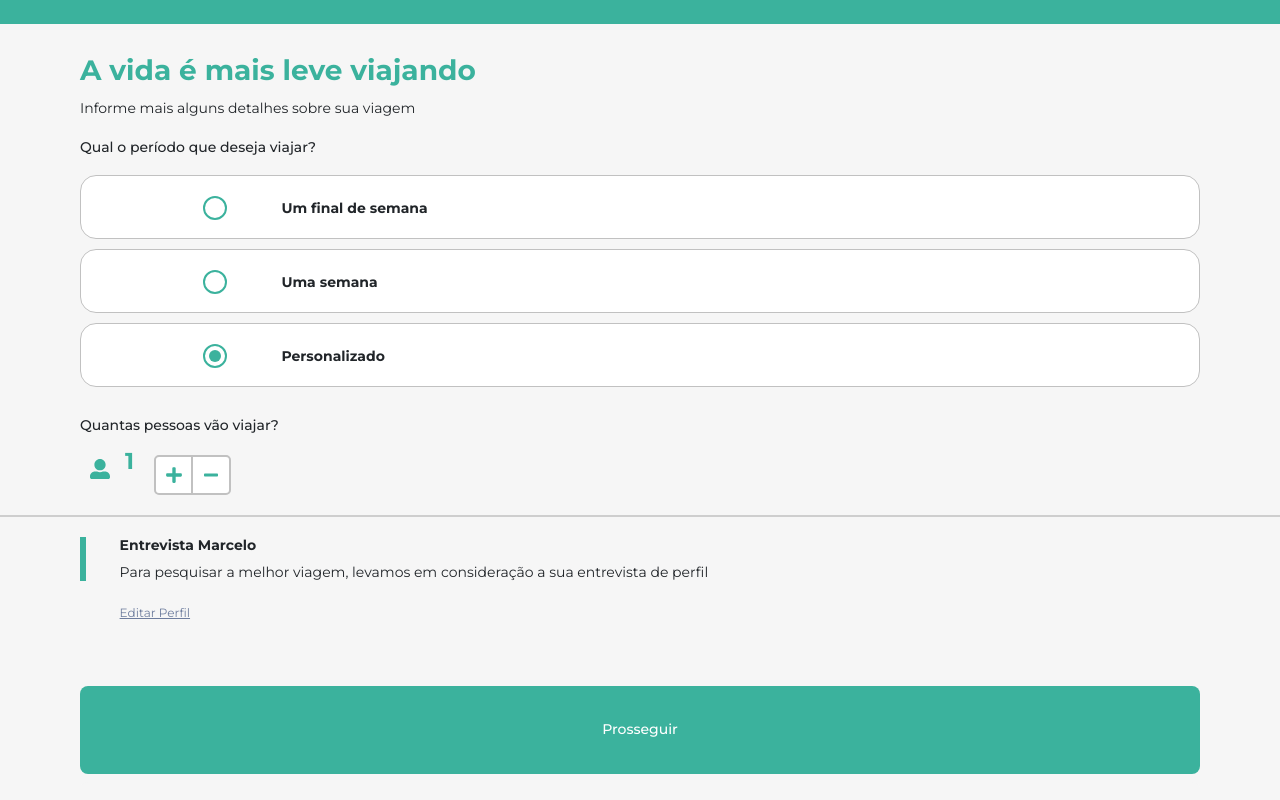
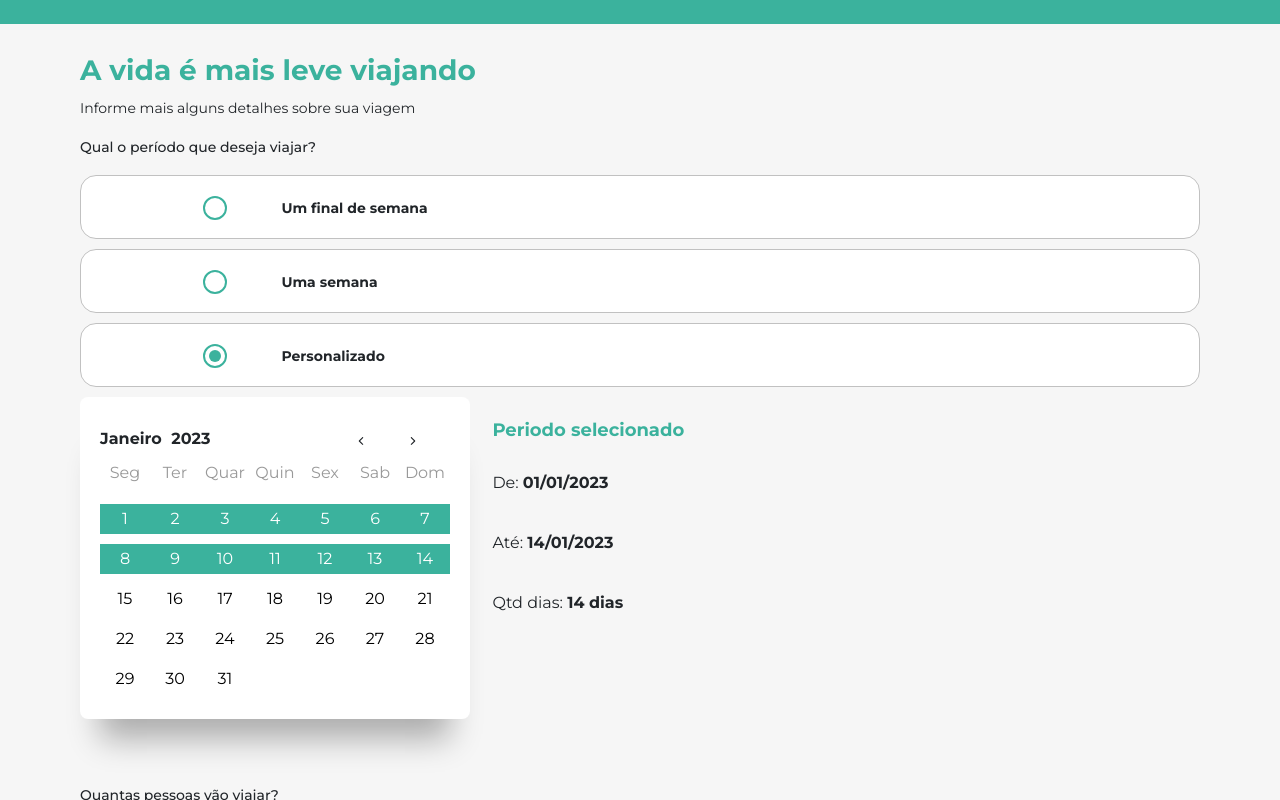
Before and after one commit to StartFuture/novi-frontend, a React (Create React App) app: page /newTrip in a window 1280 px wide. Both pictures are taken after a click on the label "Personalizado". Shown: the top 800 px of the page. Built offline with nearby package versions, Linux system fonts and the light colour scheme; the HTML template or start-up script is replaced by a standard one.

Commit message:
refactor(Radio): Starting coding calendar

```diff
--- a/src/pages/newTrip/index.jsx
+++ b/src/pages/newTrip/index.jsx
@@ -1,15 +1,17 @@
-import React, { useState } from "react";
+import React, { useEffect, useState } from "react";
 
 import { Link } from "react-router-dom";
 
-import { FaUserAlt} from "react-icons/fa"
-import { FaPlus, FaMinus } from "react-icons/fa"
+import { FaUserAlt, FaPlus, FaMinus } from "react-icons/fa";
 
-import { MainContainer, ContainerLeft, LeftImage, Container } from "./styles";
+import { IoIosArrowBack, IoIosArrowForward } from "react-icons/io"
+
+import { MainContainer, ContainerLeft, LeftImage, Container, Calendar } from "./styles";
 
 function NewTrip(){
 
     const [numberPeople, setNumberPeople] = useState(1);
+    const [activeCalendar, setActiveCalendar] = useState(false)
 
     const AddPeople = () => {
         setNumberPeople(numberPeople => numberPeople + 1);
@@ -24,6 +26,17 @@ function NewTrip(){
         }
 
     }
+
+    useEffect(() => {
+        if (activeCalendar) {
+            console.log("ATIVO")
+            document.getElementById("calendar").style.display = "block";
+        }
+        else {
+            console.log("INATIVO")
+            document.getElementById("calendar").style.display = "none";
+        }
+      });
 
     return(
         <MainContainer>
@@ -43,6 +56,7 @@ function NewTrip(){
                             name="period"
                             id="option1"
                             value={1}
+                            onClick={() => {setActiveCalendar(false)}}
                         />
                         <div className="checkmark"><span/></div>
                         <div className="checkboxContent">
@@ -58,6 +72,7 @@ function NewTrip(){
                             name="period"
                             id="option2"
                             value={2}
+                            onClick={() => {setActiveCalendar(false)}}
                         />
                         <div className="checkmark"><span/></div>
                         <div className="checkboxContent">
@@ -73,6 +88,7 @@ function NewTrip(){
                             name="period"
                             id="option3"
                             value={3}
+                            onClick={() => {setActiveCalendar(true)}}
                         />
                         <div className="checkmark"><span/></div>
                         <div className="checkboxContent">
@@ -80,6 +96,139 @@ function NewTrip(){
                         </div>
                         </div>
                     </label>
+                </div>
+
+                <div id="calendar" style={{display: 'none'}}>
+                    <div className="customDate">
+                        <div>
+                            <Calendar>
+                                <div className="month"><div>Janeiro <span className="year">2023</span> <a><IoIosArrowBack className="arrowLPosition"></IoIosArrowBack></a><a><IoIosArrowForward className="arrowRPosition"></IoIosArrowForward></a></div></div>
+                                <div className="days">
+                                    <span>Seg</span>
+                                    <span>Ter</span>
+                                    <span>Quar</span>
+                                    <span>Quin</span>
+                                    <span>Sex</span>
+                                    <span>Sab</span>
+                                    <span>Dom</span>
+                                </div>
+                                <div className="dates">
+                                    <button>
+                                    <time>1</time>
+                                    </button>
+                                    <button>
+                                    <time>2</time>
+                                    </button>
+                                    <button>
+                                    <time>3</time>
+                                    </button>
+                                    <button>
+                                    <time>4</time>
+                                    </button>
+                                    <button>
+                                    <time>5</time>
+                                    </button>
+                                    <button>
+                                    <time>6</time>
+                                    </button>
+                                    <button>
+                                    <time>7</time>
+                                    </button>
+                                    <button>
+                                    <time>8</time>
+                                    </button>
+                                    <button>
+                                    <time>9</time>
+                                    </button>
+                                    <button>
+                                    <time>10</time>
+                                    </button>
+                                    <button>
+                                    <time>11</time>
+                                    </button>
+                                    <button>
+                                    <time>12</time>
+                                    </button>
+                                    <button>
+                                    <time>13</time>
+                                    </button>
+                                    <button>
+                                    <time>14</time>
+                                    </button>
+                                    <button>
+                                    <time>15</time>
+                                    </button>
+                                    <button>
+                                    <time>16</time>
+                                    </button>
+                                    <button>
+                                    <time>17</time>
+                                    </button>
+                                    <button>
+                                    <time>18</time>
+                                    </button>
+                                    <button>
+                                    <time>19</time>
+                                    </button>
+                                    <button>
+                                    <time>20</time>
+                                    </button>
+                                    <button>
+                                    <time>21</time>
+                                    </button>
+                                    <button>
+                                    <time>22</time>
+                                    </button>
+                                    <button>
+                                    <time>23</time>
+                                    </button>
+                                    <button>
+                                    <time>24</time>
+                                    </button>
+                                    <button>
+                                    <time>25</time>
+                                    </button>
+                                    <button>
+                                    <time>26</time>
+                                    </button>
+                                    <button>
+                                    <time>27</time>
+                                    </button>
+                                    <button>
+                                    <time>28</time>
+                                    </button>
+                                    <button>
+                                    <time>29</time>
+                                    </button>
+                                    <button>
+                                    <time>30</time>
+                                    </button>
+                                    <button>
+                                    <time>31</time>
+                                    </button>
+                                </div>
+                            </Calendar>
+                            <br/>
+                            <br/>
+                            <br/>
+                        </div>
+                        <div className="customDateInfo">
+                            <h5>Periodo selecionado</h5>
+                            <br/>
+                            <div className="rowDateInfo">
+                                <p>De: <b>01/01/2023</b></p>
+                                <br/>
+                            </div>
+                            <div className="rowDateInfo">
+                                <p>Até: <b>14/01/2023</b></p>
+                                <br/>
+                            </div>
+                            <div className="rowDateInfo">
+                                <p>Qtd dias: <b>14 dias</b></p>
+                                <br/>
+                            </div>
+                        </div>
+                    </div>
                 </div>
 
 
--- a/src/pages/newTrip/styles.ts
+++ b/src/pages/newTrip/styles.ts
@@ -47,6 +47,7 @@ export const Container = styled.div`
     height: 100vh;
     background-color: #F6F6F6;
     padding: 100px 150px 80px 150px;
+    overflow : visible;
 
     h1 {
         font-size: 42px;
@@ -239,6 +240,27 @@ export const Container = styled.div`
         font-weight: 500;
     }
 
+    .customDate {
+        display: flex;
+        flex-direction: row;
+    }
+
+    .customDateInfo {
+        padding: 2%;
+    }
+
+    .customDateInfo h5 {
+        font-size: 18px;
+        font-weight: 600;
+        color: ${props => props.theme.colors.primaryColor};
+    }
+
+    .rowDateInfo p{
+        font-weight: 400;
+        font-size: 16px;
+        line-height: 20px;
+    }
+
     @media only screen and (max-device-width: 1570px) {
         width: 70%;
         height: 100vh;
@@ -414,3 +436,129 @@ export const Container = styled.div`
         }
     }
 `;
+
+export const Calendar = styled.div`
+    display:inline-grid;
+    justify-content:center;
+    align-items:center;
+    background:#fff;
+    padding:30px 20px 20px 20px;
+    border-radius:8px;
+    box-shadow:0px 40px 30px -20px rgba(0,0,0,0.3);
+    // position: relative;
+    // top: -155px;
+    // height: 525px;
+
+    .arrowRPosition {
+        position:relative;
+        right: -180px;
+    }
+
+    .arrowLPosition {
+        position:relative;
+        right: -140px;
+    }
+
+    .month{
+        display:flex;
+        justify-content:space-between;
+        align-items:center;
+        font-size:16px;
+        margin-bottom:10px;
+        font-weight:600;
+    }
+
+    .month div{
+        font-family: ${props => props.theme.fonts.fontMontserrat};
+        font-weight: 600;
+        font-size: 16px;
+    }
+
+    .year{
+      font-weight:600;
+      margin-left:5px;
+    }
+
+    .nav{
+      display:flex;
+      justify-content:center;
+      align-items:center;
+      text-decoration:none;
+      color:#0a3d62;
+      width:40px;
+      height:40px;
+      border-radius:40px;
+      transition-duration:.2s;
+      position:relative;}
+
+      &:hover{
+        background:#eee;
+      }
+
+
+    .days{
+        display: grid;
+        justify-content:center;
+        align-items:center;
+        grid-template-columns: repeat(7, 1fr);
+        color:#999;
+        font-weight:400;
+        margin-bottom: 14px;
+    }
+
+    span{
+        width:50px;
+        justify-self:center;
+        align-self:center;
+        text-align:center;
+        font-family: ${props => props.theme.fonts.fontMontserrat};
+        font-weight: 400;
+        font-size: 16px;
+    }
+
+    .dates{
+        display:grid;
+        grid-template-columns: repeat(7, 1fr);
+    }
+
+    .dates button:nth-child(-n + 14) {
+        background-color: ${props => props.theme.colors.primaryColor};
+        color: white;
+    }
+
+    button{
+      cursor:pointer;
+      outline:0;
+      border:0;
+      background:transparent;
+      font-family: 'Montserrat', sans-serif;
+      font-size:16px;
+      justify-self:center;
+      align-self:center;
+      width:50px;
+      height:30px;
+      border-radius:0px;
+      margin: 5px 0px;
+      transition-duration:.2s;
+    }
+
+    &.today{
+        box-shadow:inset 0px 0px 0px 2px #0a3d62;
+    }
+
+    &:first-child{
+        grid-column:3;
+    }
+
+    &:hover{
+        background:#eee;
+    }
+
+    &:focus{
+        background:#0a3d62;
+        color:#fff;
+        font-weight:600;
+    }
+
+
+`
```
